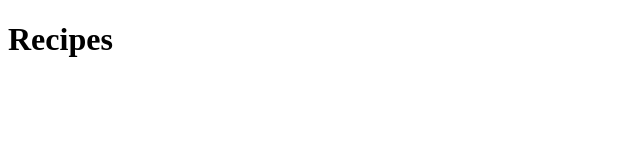
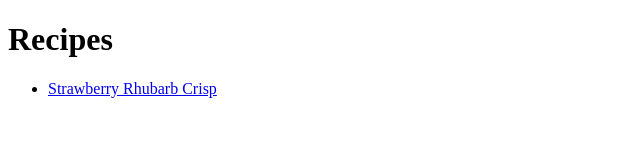
Before and after one commit to hennyCollab/odin-recipes, a plain HTML site: page index.html in a window 1280 px wide. Shown: the whole page, without its empty margins (0-640 px from the left). Drawn offline with Linux system fonts and the light colour scheme.

Commit message:
Add link to strawberry rhubarb crisp page to index page
Unordered list element was created to display my first recipe:
a Strawberry Rhubarb Crisp. This element was then linked to the specific
recipe page. This change will allow users to naviagte from
recipe main page to the recipe page.

```diff
--- a/index.html
+++ b/index.html
@@ -6,5 +6,8 @@
     </head>
     <body>
         <h1>Recipes</h1>
+        <ul>
+            <li><a href="recipes/strawberry-rhubarb-crisp.html">Strawberry Rhubarb Crisp</a></li>
+        </ul>
     </body>
 </html>
```
